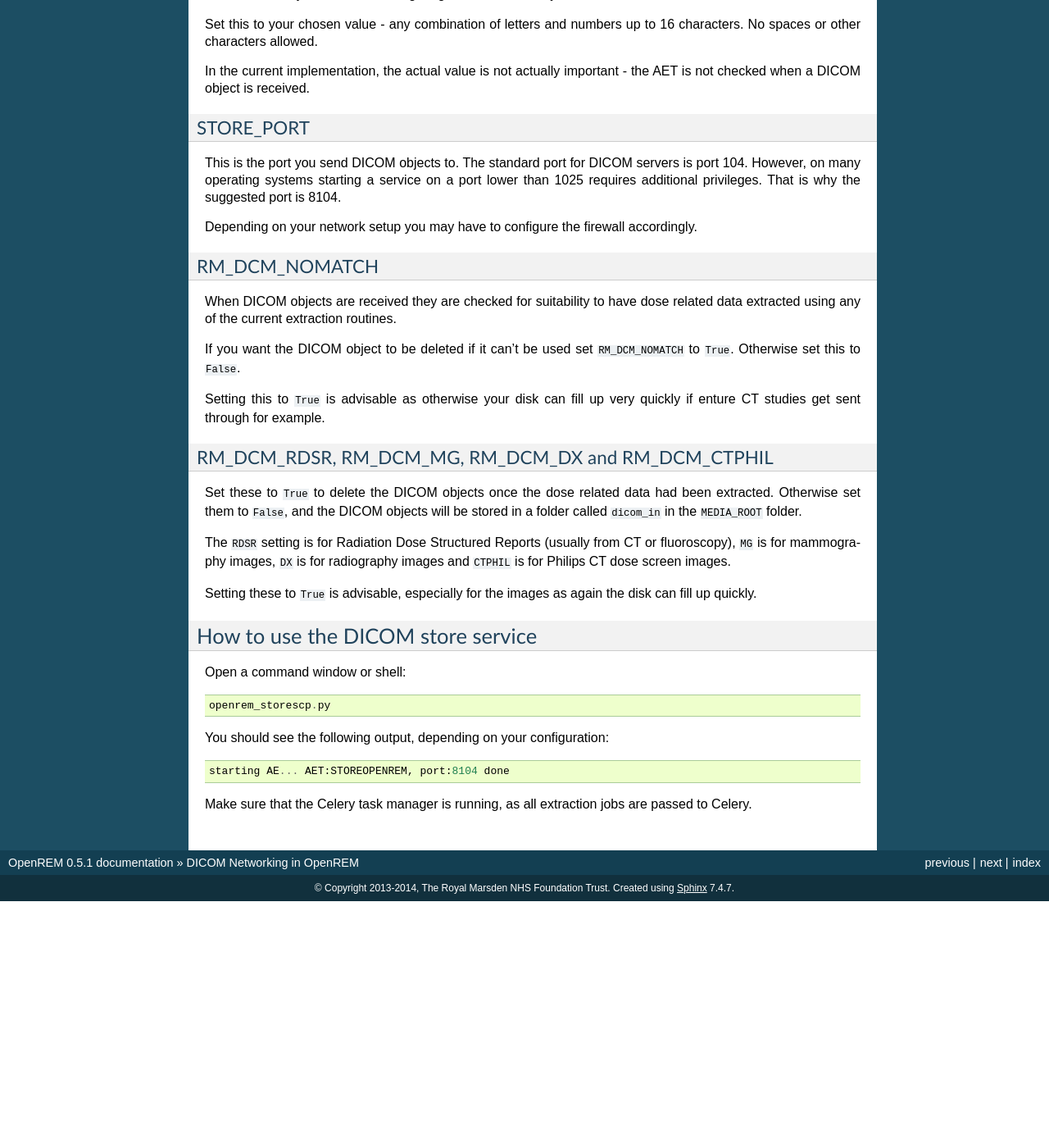
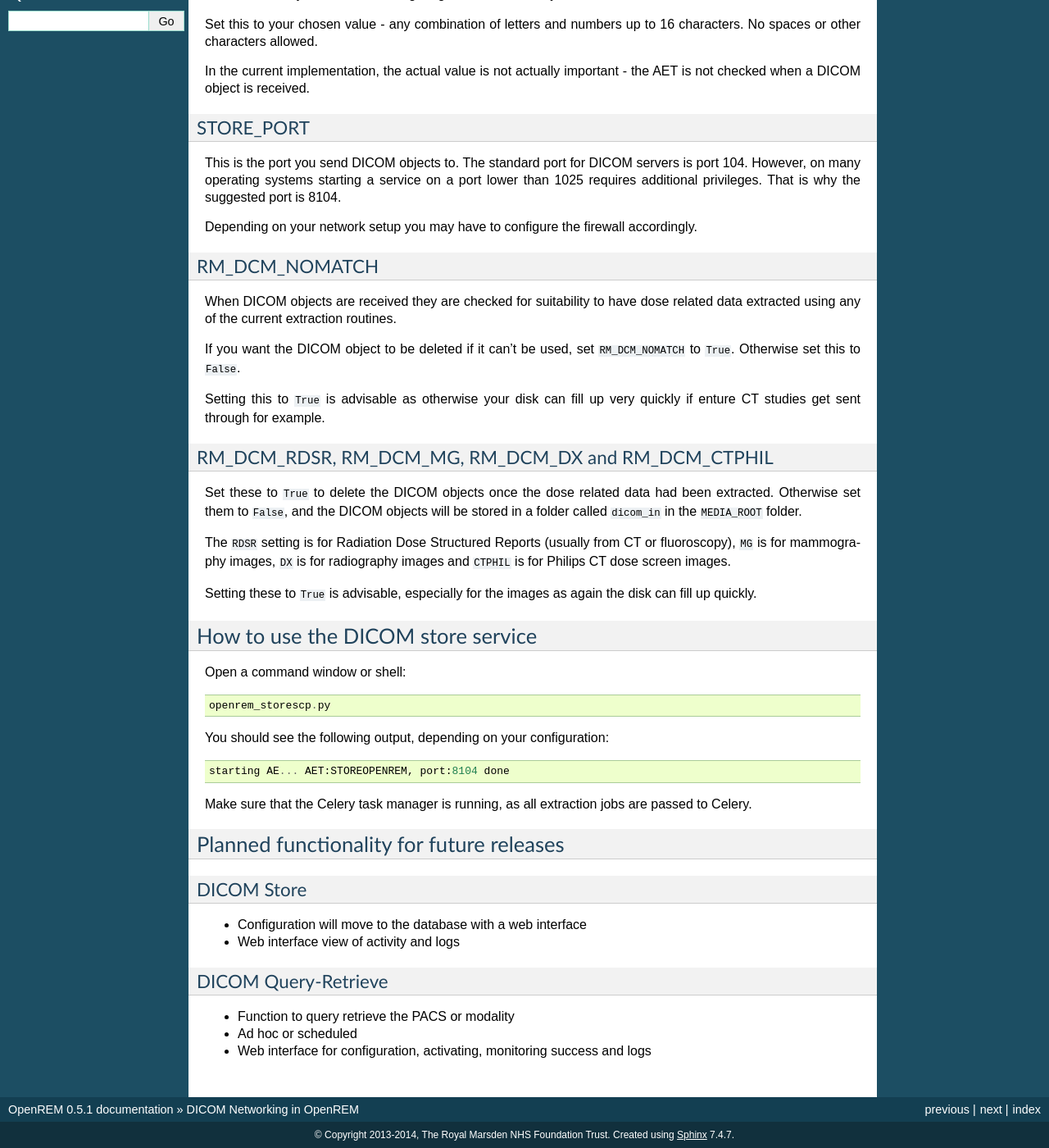
Before and after one commit to ckswilliams/modOpenREM, a Sphinx documentation site: the page built from docs/netdicom.rst, in a window 1280 px wide and 1400 px high, scrolled down 591 px. Shown: the whole window at 82% size. Built offline with Sphinx 7.4.7, drawn with Linux system fonts in a browser that asks for light colours; before the commit the page ends 1690 px from its top, so only the background shows below that; some of the changed text lies outside the part shown.

Commit message:
Added section on future plans for DICOM networking. Refs #206, #207.

```diff
--- a/docs/netdicom.rst
+++ b/docs/netdicom.rst
@@ -56,7 +56,7 @@
 When DICOM objects are received they are checked for suitability to have dose related data extracted using any of the
 current extraction routines.
 
-If you want the DICOM object to be deleted if it can't be used set ``RM_DCM_NOMATCH`` to ``True``. Otherwise set this
+If you want the DICOM object to be deleted if it can't be used, set ``RM_DCM_NOMATCH`` to ``True``. Otherwise set this
 to ``False``.
 
 Setting this to ``True`` is advisable as otherwise your disk can fill up very quickly if enture CT studies get sent
@@ -86,3 +86,20 @@
     starting AE... AET:STOREOPENREM, port:8104 done
 
 Make sure that the Celery task manager is running, as all extraction jobs are passed to Celery.
+
+*****************************************
+Planned functionality for future releases
+*****************************************
+
+DICOM Store
+===========
+
+* Configuration will move to the database with a web interface
+* Web interface view of activity and logs
+
+DICOM Query-Retrieve
+====================
+
+* Function to query retrieve the PACS or modality
+* Ad hoc or scheduled
+* Web interface for configuration, activating, monitoring success and logs
```
